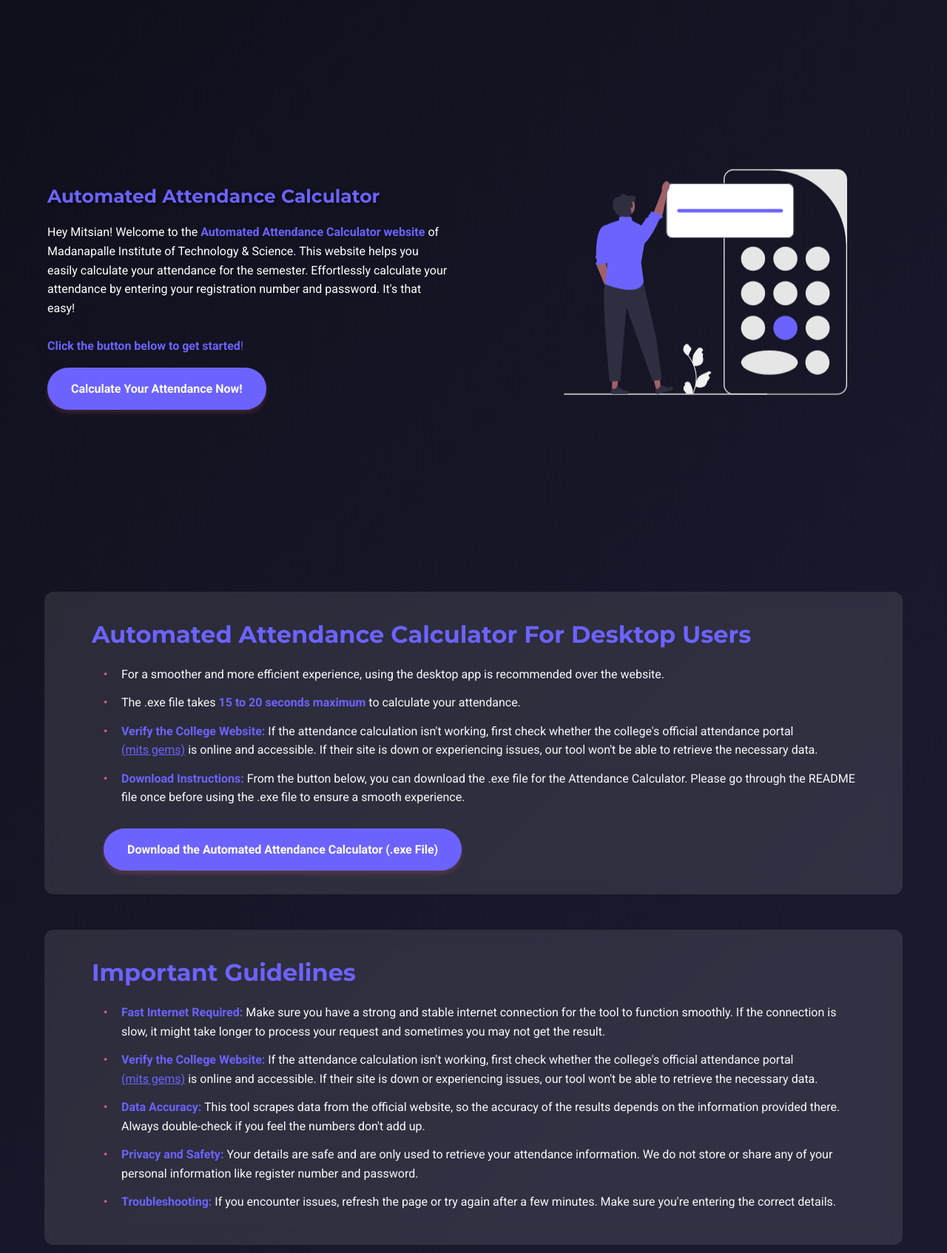
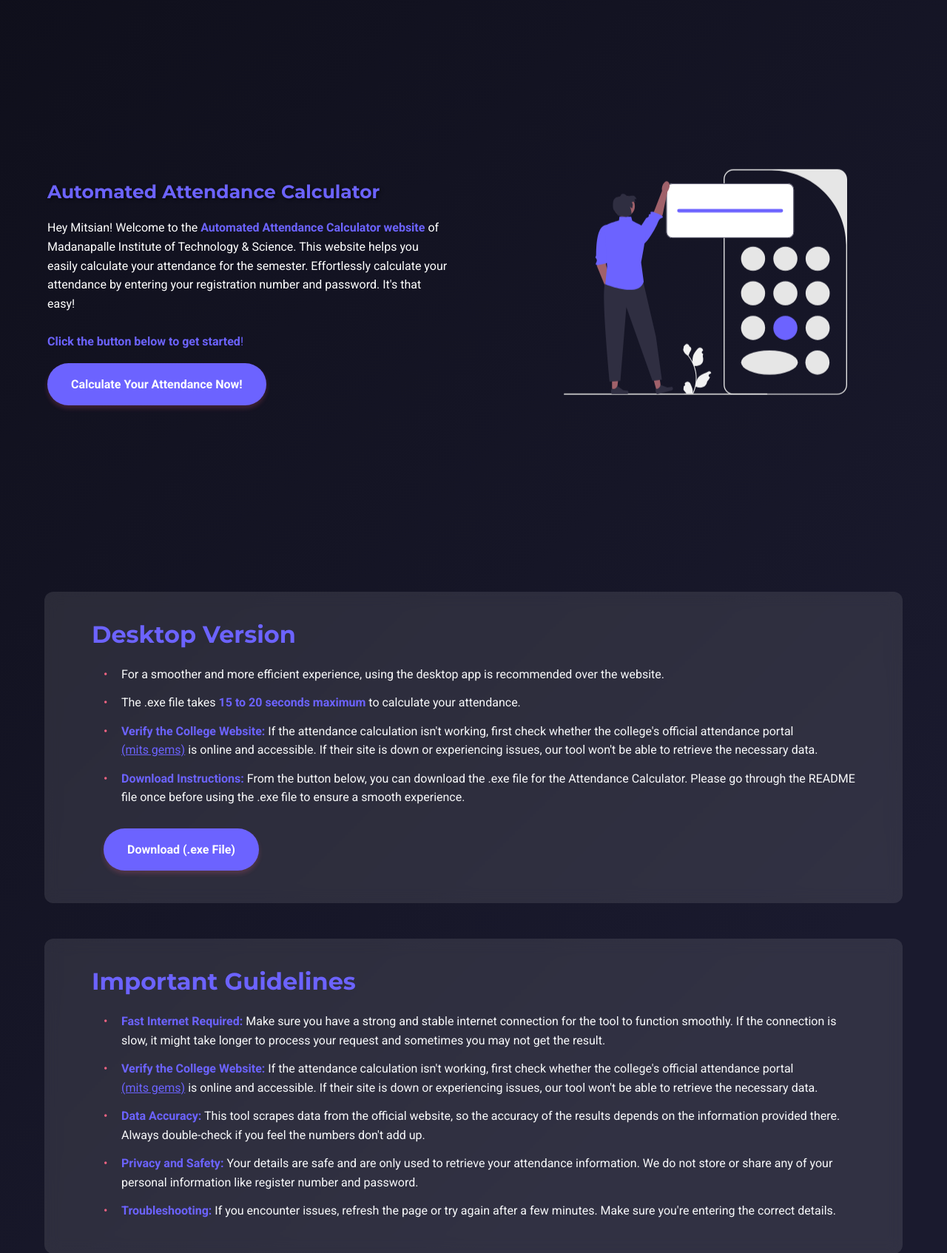
Before and after one commit to syedmohammedumarumar/Automuted-Attendence-Calculator-website, a Django app: page / in a window 1280 px wide. Shown: the part 63-1757 px from the top of the page at 74% size. Run offline with Django 5.2, Linux system fonts and the light colour scheme.

Commit message:
fixed the alignment of desktop version section

```diff
--- a/attendance/templates/main.html
+++ b/attendance/templates/main.html
@@ -216,6 +216,7 @@
             transition: all 0.3s ease;
             box-shadow: 0 4px 6px rgba(255, 101, 132, 0.2);
             margin-top: 1rem;
+            margin-bottom:12px;
         }
 
         .cta-button:hover {
@@ -299,14 +300,14 @@
 
         <section class="card">
             <div class="card-content">
-                <h2>Automated Attendance Calculator For Desktop Users</h2>
+                <h2>Desktop Version</h2>
                 <ul>
 
                     <li>For a smoother and more efficient experience, using the desktop app is recommended over the website.</li>
                     <li>The .exe file takes <b style="color:#6C63FF">15 to 20 seconds maximum</b> to calculate your attendance.</li>
                     <li><strong>Verify the College Website:</strong> If the attendance calculation isn't working, first check whether the college's official attendance portal <br> <a href="http://mitsims.in/" target="_blank" style='color: #6C63FF'>(mits gems)</a> is online and accessible. If their site is down or experiencing issues, our tool won't be able to retrieve the necessary data.</li>
                     <li><b <b style="color:#6C63FF">Download Instructions:</b> From the button below, you can download the .exe file for the Attendance Calculator. Please go through the README file once before using the .exe file to ensure a smooth experience.</li>
-                    <a href="https://drive.google.com/drive/folders/1UDQUrJgX09B8w79XiGr5VFBJNENtyKM9?usp=sharing " target="_blank" class="cta-button" id="calculateBtn">Download the Automated Attendance Calculator (.exe File)</a>
+                    <a href="https://drive.google.com/drive/folders/1UDQUrJgX09B8w79XiGr5VFBJNENtyKM9?usp=sharing " target="_blank" class="cta-button" id="calculateBtn">Download (.exe File)</a>
                 </ul>
             </div>
         </section>
```
